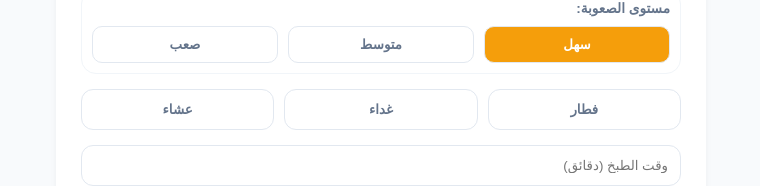
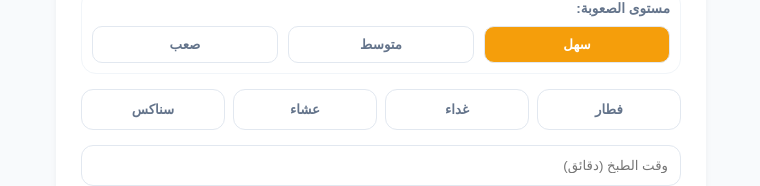
Before and after one commit to MohammadAshour/HumElNum, a Next.js app: page /chef in a window 1280 px wide. Shown: the part 231-417 px from the top of the page, without its empty margins (259-1019 px from the left). Built offline with nearby package versions, Linux system fonts and the light colour scheme; no server answers; the database is empty.

Commit message:
Update page.js

```diff
--- a/app/chef/page.js
+++ b/app/chef/page.js
@@ -24,7 +24,6 @@ export default function ChefPage() {
 
   useEffect(() => { fetchData(); }, []);
 
-  // إضافة مكون جديد للمخزن دون مغادرة الصفحة
   const handleQuickAddIng = async () => {
     if (!quickIngName.trim()) return;
     const res = await fetch('/api/ingredients', {
@@ -35,7 +34,7 @@ export default function ChefPage() {
     if ((await res.json()).success) {
       setQuickIngName('');
       setShowAddIng(false);
-      fetchData(); // تحديث القائمة
+      fetchData();
     }
   };
 
@@ -56,7 +55,7 @@ export default function ChefPage() {
 
   const handleSubmit = async (e) => {
     e.preventDefault();
-    if (selectedTypes.length === 0) return alert("اختار نوع الوجبة (فطار/غداء/عشاء)");
+    if (selectedTypes.length === 0) return alert("اختار نوع الوجبة (فطار/غداء/عشاء/سناكس)");
     if (selectedWithAmounts.length === 0) return alert("اختار المكونات أولاً");
 
     const res = await fetch('/api/recipes', {
@@ -87,7 +86,6 @@ export default function ChefPage() {
   return (
     <div dir="rtl" style={{ padding: '20px', backgroundColor: '#f8fafc', minHeight: '100vh', fontFamily: 'Arial' }}>
 
-      {/* هيدر التنقل */}
       <div style={{ display: 'flex', justifyContent: 'space-between', maxWidth: '700px', margin: '0 auto 20px auto' }}>
         <Link href="/" style={{ color: '#6366f1', textDecoration: 'none', fontWeight: 'bold' }}>🏠 الرئيسية</Link>
         <Link href="/store" style={{ color: '#10b981', textDecoration: 'none', fontWeight: 'bold' }}>📦 المخزن</Link>
@@ -99,7 +97,6 @@ export default function ChefPage() {
 
         <input placeholder="اسم الأكلة" value={newRecipe.title} onChange={e => setNewRecipe({...newRecipe, title: e.target.value})} required style={{ padding: '12px', borderRadius: '12px', border: '1px solid #e2e8f0', fontSize: '1rem' }} />
 
-        {/* اختيار الصعوبة */}
         <div style={{ border: '1px solid #f1f5f9', padding: '10px', borderRadius: '15px' }}>
           <p style={{ margin: '0 0 10px 5px', fontSize: '0.85rem', fontWeight: 'bold', color: '#64748b' }}>مستوى الصعوبة:</p>
           <div style={{ display: 'flex', gap: '10px' }}>
@@ -113,11 +110,11 @@ export default function ChefPage() {
           </div>
         </div>
 
-        {/* نوع الوجبة */}
-        <div style={{ display: 'flex', gap: '10px' }}>
-          {['فطار', 'غداء', 'عشاء'].map(t => (
+        {/* نوع الوجبة - تم إضافة سناكس وتفعيل الـ Wrap */}
+        <div style={{ display: 'flex', gap: '8px', flexWrap: 'wrap' }}>
+          {['فطار', 'غداء', 'عشاء', 'سناكس'].map(t => (
             <button key={t} type="button" onClick={() => setSelectedTypes(prev => prev.includes(t) ? prev.filter(i => i !== t) : [...prev, t])}
-              style={{ flex: 1, padding: '12px', borderRadius: '12px', cursor: 'pointer', border: '1px solid #e2e8f0',
+              style={{ flex: '1 1 80px', padding: '12px', borderRadius: '12px', cursor: 'pointer', border: '1px solid #e2e8f0',
                 backgroundColor: selectedTypes.includes(t) ? '#6366f1' : '#fff', color: selectedTypes.includes(t) ? '#fff' : '#64748b',
                 fontWeight: 'bold'
               }}>{t}</button>
@@ -126,7 +123,6 @@ export default function ChefPage() {
 
         <input placeholder="وقت الطبخ (دقائق)" type="number" value={newRecipe.cookTime} onChange={e => setNewRecipe({...newRecipe, cookTime: e.target.value})} required style={{ padding: '12px', borderRadius: '12px', border: '1px solid #e2e8f0' }} />
 
-        {/* المكونات والكميات */}
         <div style={{ border: '1px solid #f1f5f9', padding: '15px', borderRadius: '20px', backgroundColor: '#fcfcfc' }}>
           <div style={{ display: 'flex', justifyContent: 'space-between', alignItems: 'center', marginBottom: '15px' }}>
             <span style={{ fontWeight: 'bold', fontSize: '0.9rem', color: '#1e293b' }}>المكونات المطلوبة:</span>
@@ -154,7 +150,6 @@ export default function ChefPage() {
             })}
           </div>
 
-          {/* تفاصيل الكمية للمكونات المختارة */}
           {selectedWithAmounts.map(item => (
             <div key={item.name} style={{ display: 'flex', alignItems: 'center', gap: '10px', marginBottom: '10px', backgroundColor: '#fff', padding: '12px', borderRadius: '15px', border: '1px solid #f1f5f9' }}>
               <span style={{ flex: 1, fontWeight: 'bold', fontSize: '0.9rem', color: '#334155' }}>{item.name}</span>
@@ -175,18 +170,20 @@ export default function ChefPage() {
         </button>
       </form>
 
-      {/* عرض الأكلات المسجلة */}
+      {/* عرض الأكلات المسجلة - تم إضافة سناكس */}
       <div style={{ maxWidth: '600px', margin: '50px auto' }}>
         <h2 style={{ textAlign: 'center', marginBottom: '25px', color: '#1e293b' }}>📖 قائمة الوصفات</h2>
-        {['فطار', 'غداء', 'عشاء'].map(cat => {
+        {['فطار', 'غداء', 'عشاء', 'سناكس'].map(cat => {
           const list = recipes.filter(r => r.type.includes(cat));
           if (list.length === 0) return null;
           return (
             <div key={cat} style={{ marginBottom: '35px' }}>
               <h3 style={{ padding: '8px 18px', borderRadius: '12px', display: 'inline-block', fontSize: '0.9rem', marginBottom: '15px',
-                backgroundColor: cat === 'فطار' ? '#fef3c7' : cat === 'غداء' ? '#fee2e2' : '#e0e7ff',
-                color: cat === 'فطار' ? '#92400e' : cat === 'غداء' ? '#991b1b' : '#3730a3'
-              }}>{cat === 'فطار' ? '🍳 فطار' : cat === 'غداء' ? '🍗 غداء' : '🥪 عشاء'}</h3>
+                backgroundColor: cat === 'فطار' ? '#fef3c7' : cat === 'غداء' ? '#fee2e2' : cat === 'عشاء' ? '#e0e7ff' : '#f0fdf4',
+                color: cat === 'فطار' ? '#92400e' : cat === 'غداء' ? '#991b1b' : cat === 'عشاء' ? '#3730a3' : '#166534'
+              }}>
+                {cat === 'فطار' ? '🍳 فطار' : cat === 'غداء' ? '🍗 غداء' : cat === 'عشاء' ? '🥪 عشاء' : '🍿 سناكس'}
+              </h3>
               <div style={{ display: 'grid', gap: '12px' }}>
                 {list.map(recipe => (
                   <div key={recipe._id} style={{ backgroundColor: '#fff', padding: '18px', borderRadius: '20px', display: 'flex', justifyContent: 'space-between', alignItems: 'center', boxShadow: '0 2px 4px rgba(0,0,0,0.02)', border: '1px solid #f1f5f9' }}>
```
